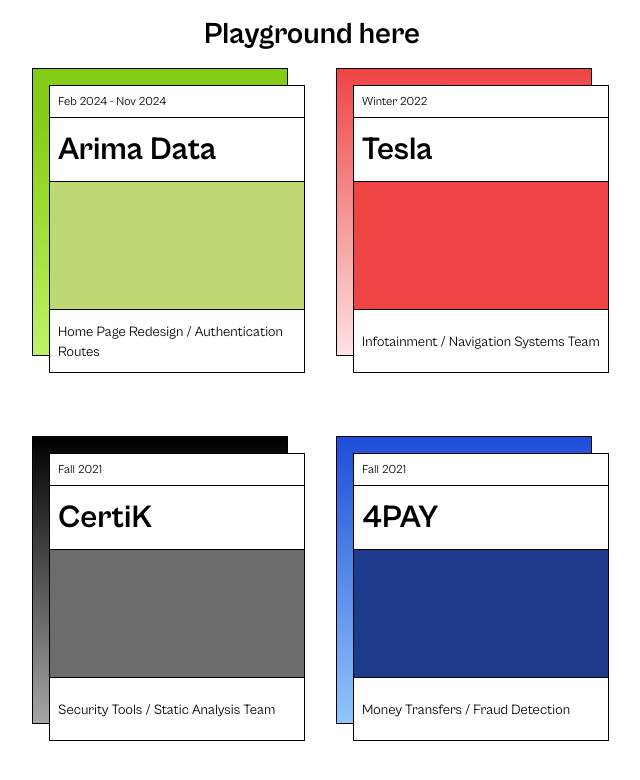
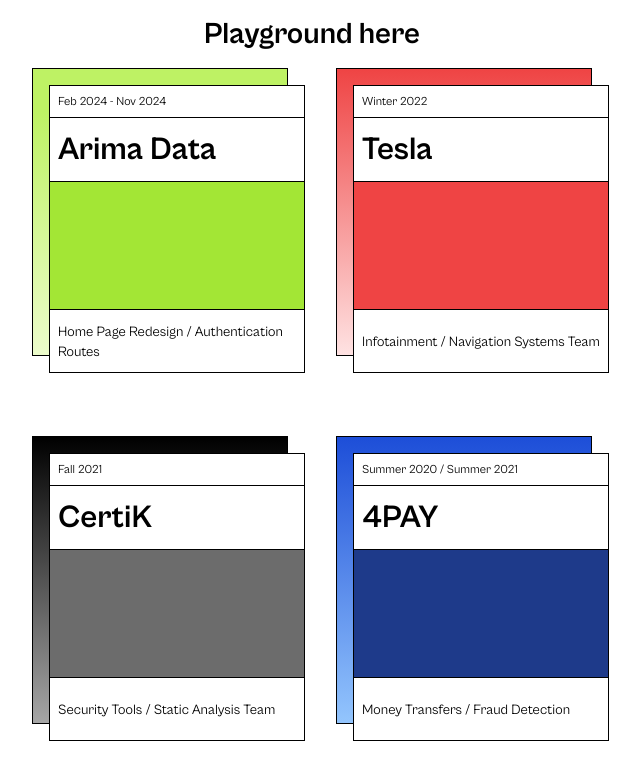
Before and after one commit to tuansydau/digital-ocean-site, a Next.js app: page / in a window 1280 px wide. Shown: the top 780 px of the page, without its empty margins (328-968 px from the left). Built offline with nearby package versions, Linux system fonts and the light colour scheme.

Commit message:
change: card colours, session dates

```diff
--- a/app/page.tsx
+++ b/app/page.tsx
@@ -11,7 +11,7 @@
 
         <div className="flex">
           {/* bottom proj card */}
-          <div className="w-64 h-72 border border-black bg-gradient-to-t from-lime-300 to-lime-500 to-85%">
+          <div className="w-64 h-72 border border-black bg-gradient-to-t from-lime-100 to-lime-300 to-85%">
             {/* top proj card */}
             <div className="w-64 h-72 ml-4 mt-4 hover:mt-0 hover:ml-0 hover:border-l-0 hover:border-t-0 border border-black bg-white transition-all duration-500 ease-in-out">
               <div className="pl-2 flex w-full h-8 border-b border-black items-center text-xs">
@@ -20,7 +20,7 @@
               <div className="pl-2 flex w-full h-16 border-b border-black items-center text-[32px] font-bold">
                 Arima Data
               </div>
-              <div className="pl-2 flex w-full h-32 border-b border-black items-center bg-[rgb(190,217,115)]" />
+              <div className="pl-2 flex w-full h-32 border-b border-black items-center bg-lime-400" />
               <div className="pl-2 flex w-full h-16 border-black items-center text-sm">
                 Home Page Redesign / Authentication Routes
               </div>
@@ -72,7 +72,7 @@
             {/* top proj card */}
             <div className="w-64 h-72 ml-4 mt-4 hover:mt-0 hover:ml-0 hover:border-l-0 hover:border-t-0 border border-black bg-white transition-all duration-500 ease-in-out">
               <div className="pl-2 flex w-full h-8 border-b border-black items-center text-xs">
-                Fall 2021
+                Summer 2020 / Summer 2021
               </div>
               <div className="pl-2 flex w-full h-16 border-b border-black items-center text-[32px] font-bold">
                 4PAY
```
